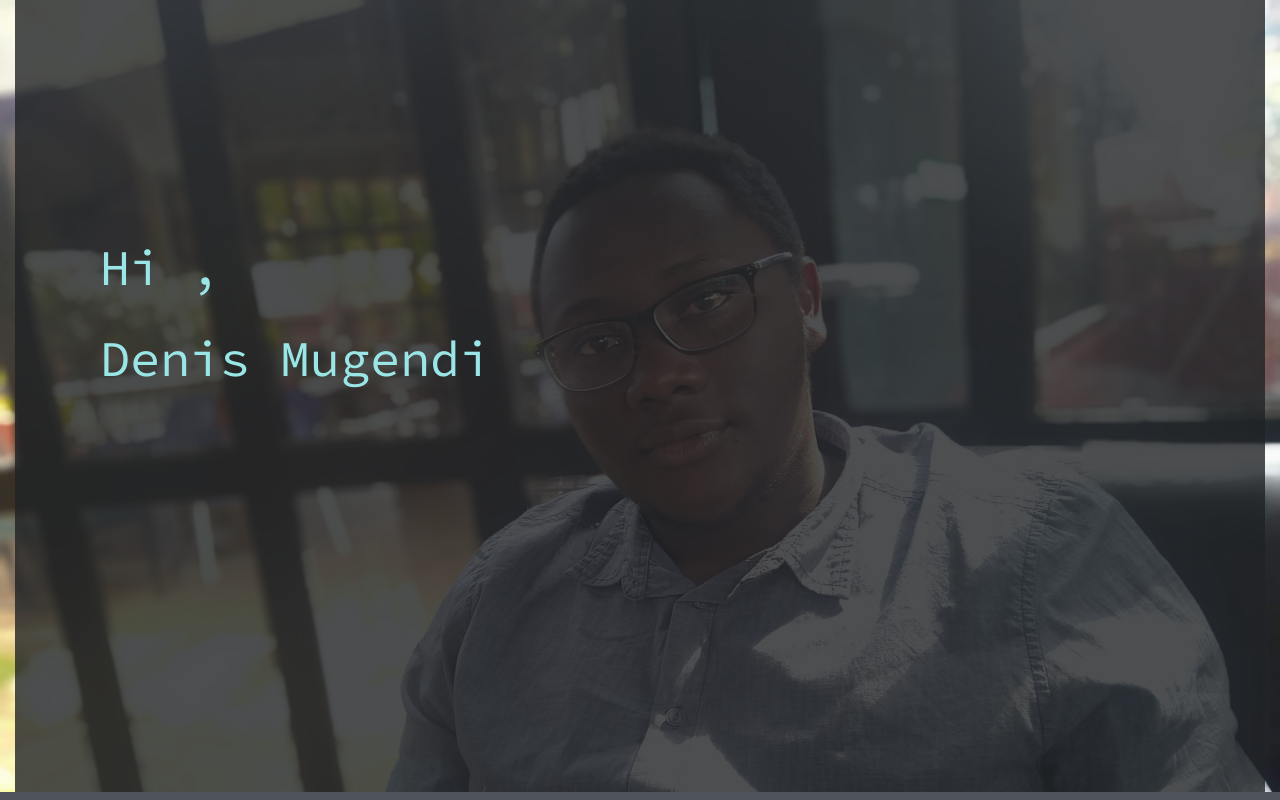
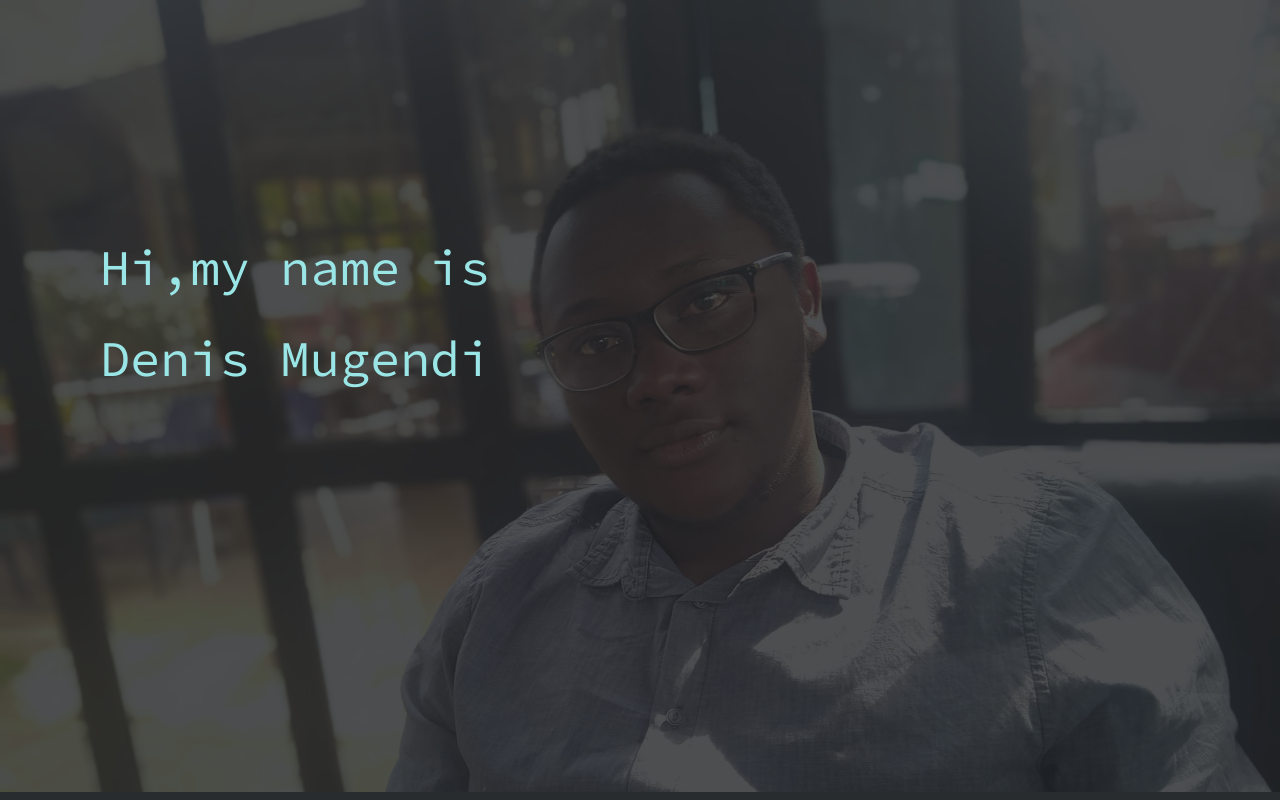
Before and after one commit to Dcode-M/portfolio, a plain HTML site: page index.html in a window 1280 px wide. Shown: the top 800 px of the page. Drawn offline with nearby package versions, Linux system fonts and the light colour scheme.

Commit message:
change overlay

```diff
--- a/css/index.css
+++ b/css/index.css
@@ -12,14 +12,14 @@
 }
 
 .overlay{
+	position: absolute;
 	background-color: rgba(32, 34, 37,.8);
-	height: 100%;
-	width: 100%;
 	top: 0;
 	left: 0;
   right: 0;
 	bottom: 0;
 	z-index: 2;
+	overflow: hidden;
 }
 
 .content{
--- a/index.html
+++ b/index.html
@@ -21,8 +21,8 @@
   <div class="container-fluid background">
     <div class="container-fluid overlay">
       <div class="name">
-        <p>Hi , </p>
-        <p>Denis Mugendi</p>
+        <p>Hi,my name is</p>
+        <p> Denis Mugendi</p>
       </div>
     </div>
   </div>
```
